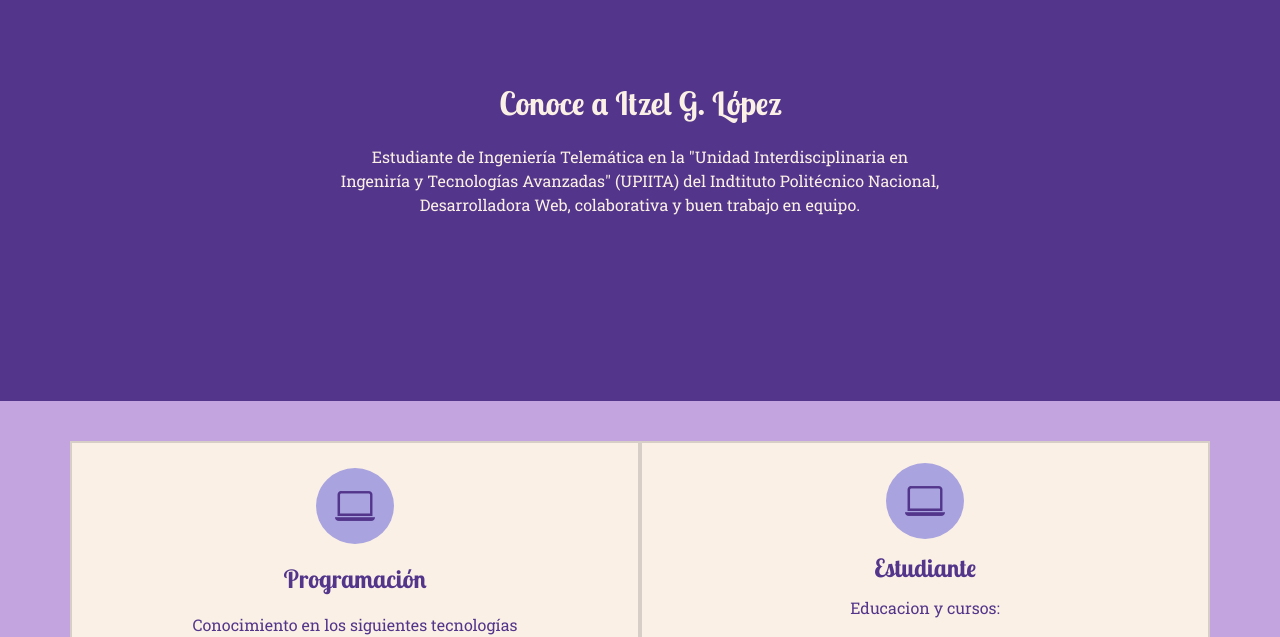
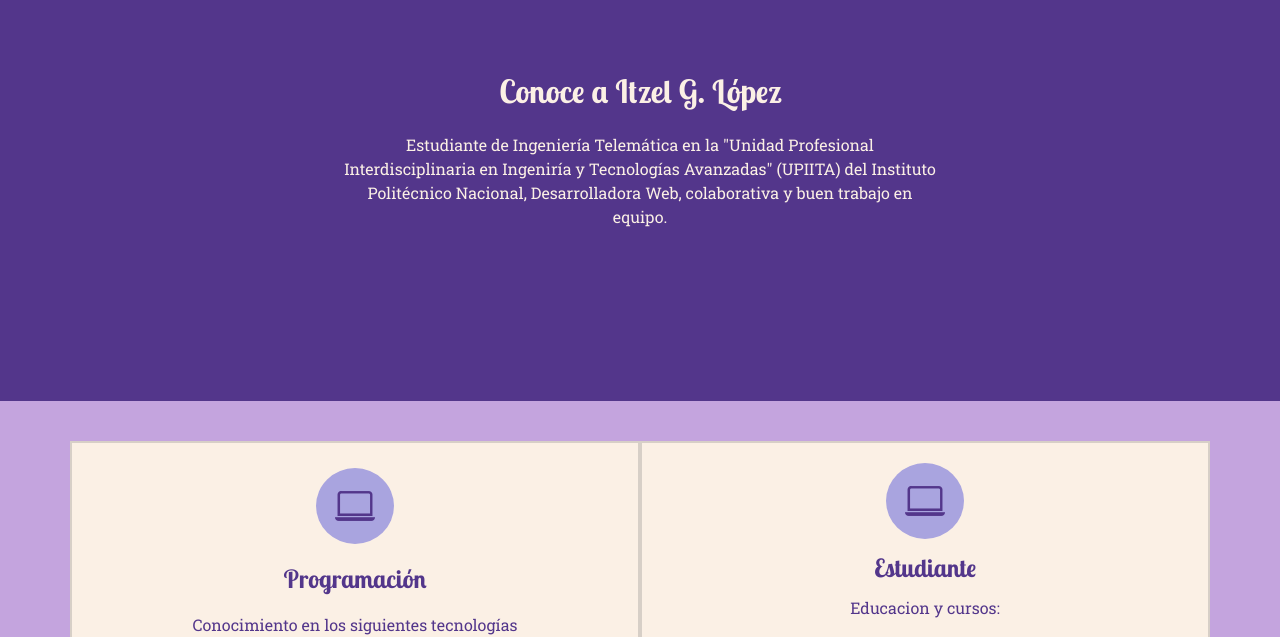
Before and after one commit to ItzelGLopez/ItzelGLopez.github.io, a plain HTML site: page index.html in a window 1280 px wide. Shown: the part 1040-1677 px from the top of the page. Drawn offline with nearby package versions, Linux system fonts and the light colour scheme.

Commit message:
Update index.html

```diff
--- a/index.html
+++ b/index.html
@@ -88,7 +88,7 @@
     <section id="sobre-mi" class="sobre-mi seccion-oscura">
       <div class="contenedor">
         <h2 class="seccion-titulo">Conoce a Itzel G. López</h2>
-        <p class="seccion-texto">Estudiante de Ingeniería Telemática en la "Unidad Interdisciplinaria en Ingeniría y Tecnologías Avanzadas" (UPIITA) del Indtituto Politécnico Nacional, Desarrolladora Web, colaborativa y buen trabajo en equipo.</p>
+        <p class="seccion-texto">Estudiante de Ingeniería Telemática en la "Unidad Profesional Interdisciplinaria en Ingeniría y Tecnologías Avanzadas" (UPIITA) del Instituto Politécnico Nacional, Desarrolladora Web, colaborativa y buen trabajo en equipo.</p>
       </div>
     </section>
 
```
